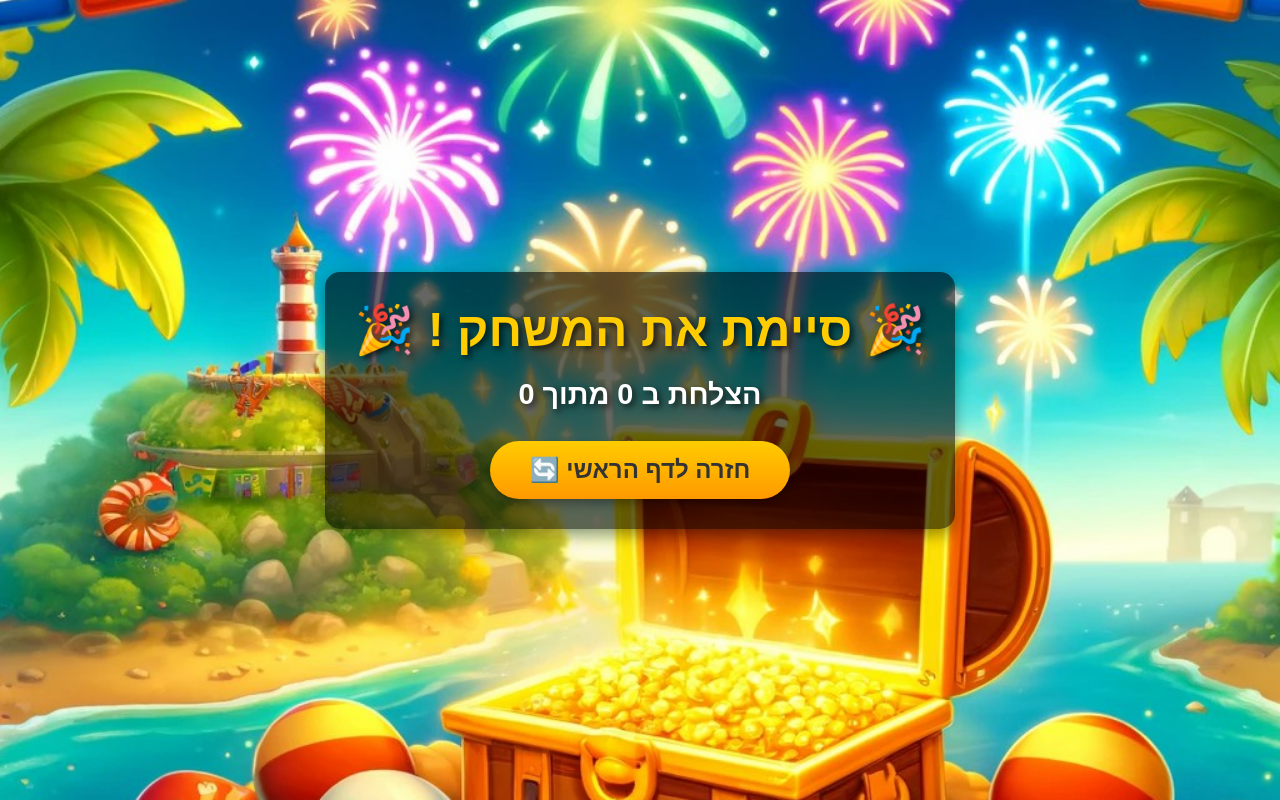
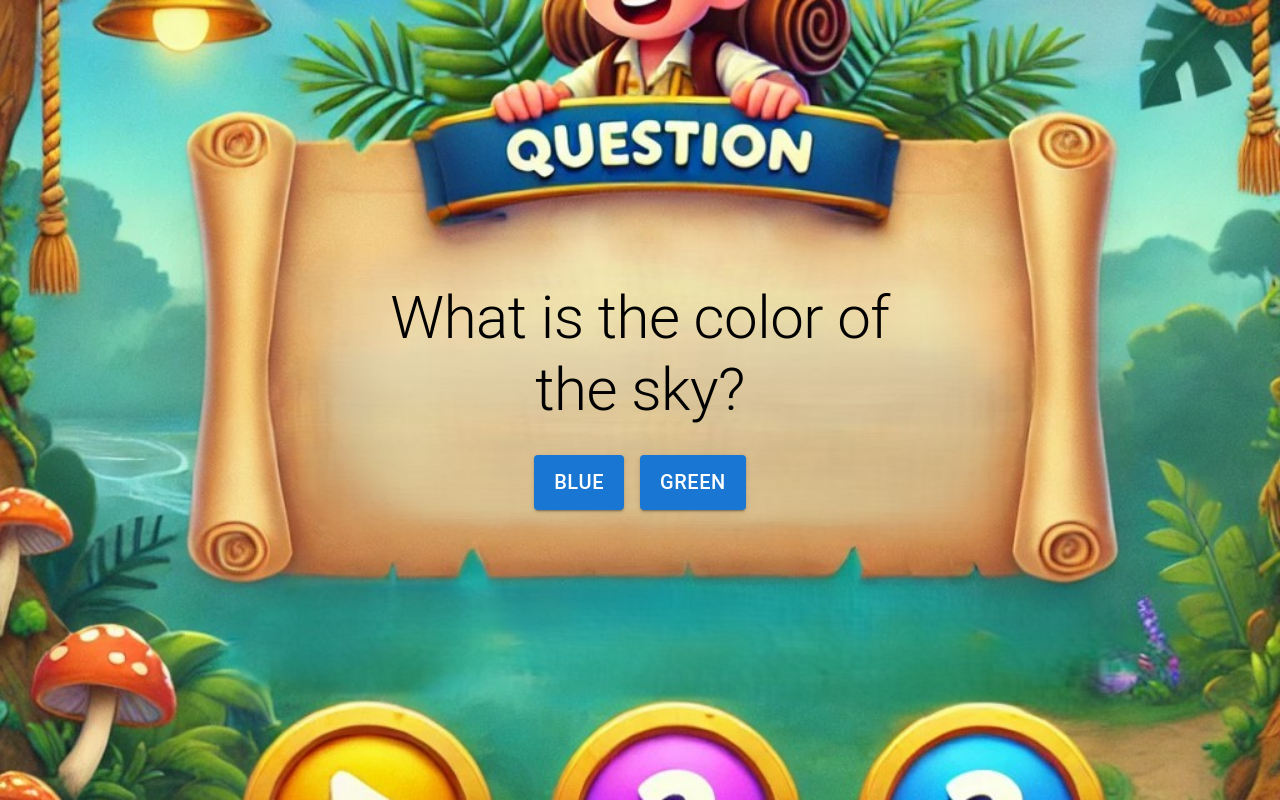
Before and after one commit to MiriamEtel/English-Learning-Platform, a React (Vite) app: page /English-Learning-Games/adventure/completion in a window 1280 px wide. Built offline with nearby package versions, Linux system fonts and the light colour scheme.

Commit message:
Fixed question navigation and updated game logic

```diff
--- a/src/pages/Adventure/GameCompletion.tsx
+++ b/src/pages/Adventure/GameCompletion.tsx
@@ -1,67 +1,81 @@
-import React from "react";
-import { useLocation, useNavigate } from "react-router-dom";
-import backgroundImage from "../../assets/images/completion_bg.jpg"; // תמונת הרקע
+import React, { useState, useEffect } from "react";
+import { useNavigate, useLocation } from "react-router-dom";
+import { Box, Button, Typography, Container } from "@mui/material";
+import questionsData from "../../data";
+import backgroundImage from "../../assets/images/adventure_game_bg.jpg";
 
-const GameCompletion: React.FC = () => {
+const AdventureGame: React.FC = () => {
+  const navigate = useNavigate();
   const location = useLocation();
-  const navigate = useNavigate();
-  const { score, total } = location.state || { score: 0, total: 0 };
+  const level = (location.state?.level || "easy") as keyof typeof questionsData;
+  const questions = questionsData[level];
+
+  const [index, setIndex] = useState(0);
+  const [score, setScore] = useState(0);
+  const [finished, setFinished] = useState(false);
+
+  const handleAnswer = (correct: boolean) => {
+    setScore(prevScore => {
+      const newScore = prevScore + (correct ? 1 : 0);
+
+      if (index < questions.length - 1) {
+        setIndex(prevIndex => prevIndex + 1);
+      } else {
+        setFinished(true);
+      }
+
+      return newScore;
+    });
+  };
+
+  // כאשר המשחק מסתיים, מבצע ניווט עם הניקוד המעודכן
+  useEffect(() => {
+    if (finished) {
+      setTimeout(() => { // עיכוב קל לודאות שהניקוד יתעדכן
+        navigate("/adventure/completion", { state: { score, total: questions.length } });
+      }, 100);
+    }
+  }, [finished, navigate, score, questions.length]);
 
   return (
-    <div
-      style={{
+    <Box
+      sx={{
         width: "100vw",
         height: "100vh",
         backgroundImage: `url(${backgroundImage})`,
         backgroundSize: "cover",
         backgroundPosition: "center",
         display: "flex",
-        flexDirection: "column",
         alignItems: "center",
         justifyContent: "center",
+        flexDirection: "column",
         textAlign: "center",
-        color: "white",
-        textShadow: "3px 3px 6px rgba(0, 0, 0, 0.7)",
       }}
     >
-      {/* 🔹 תיבת טקסט עם רקע שקוף 🔹 */}
-      <div
-        style={{
-          backgroundColor: "rgba(0, 0, 0, 0.6)",
-          padding: "30px",
-          borderRadius: "15px",
-          boxShadow: "0px 6px 15px rgba(0, 0, 0, 0.4)",
-          maxWidth: "80%",
+      <Container
+        maxWidth="sm"
+        sx={{
+          p: 4,
+          borderRadius: 3,
         }}
       >
-        <h1 style={{ fontSize: "3rem", fontWeight: "bold", marginBottom: "20px", color: "#ffcc00" }}>
-          🎉 ! סיימת את המשחק 🎉
-        </h1>
-        <p style={{ fontSize: "1.8rem", fontWeight: "bold", marginBottom: "30px" }}>
-          הצלחת ב {score} מתוך {total}
-        </p>
-
-        {/* 🔹 כפתור עם אפקט hover 🔹 */}
-        <button
-          onClick={() => navigate("/")}
-          style={{
-            background: "linear-gradient(to bottom, #ffcc00, #ff9900)",
-            border: "none",
-            padding: "15px 40px",
-            fontSize: "1.5rem",
-            fontWeight: "bold",
-            color: "#333",
-            borderRadius: "30px",
-            cursor: "pointer",
-            transition: "all 0.3s ease-in-out",
-            boxShadow: "0px 5px 10px rgba(0, 0, 0, 0.3)",
-          }}
-        >
-          🔄 חזרה לדף הראשי
-        </button>
-      </div>
-    </div>
+        <Typography variant="h2" gutterBottom>
+          {questions[index].question}
+        </Typography>
+        {questions[index].answers.map((answer, i) => (
+          <Button
+            key={i}
+            variant="contained"
+            color="primary"
+            sx={{ m: 1, fontSize: "20px", padding: "10px 20px" }}
+            onClick={() => handleAnswer(answer.correct)}
+          >
+            {answer.text}
+          </Button>
+        ))}
+      </Container>
+    </Box>
   );
 };
 
-export default GameCompletion;
+export default AdventureGame;
```
